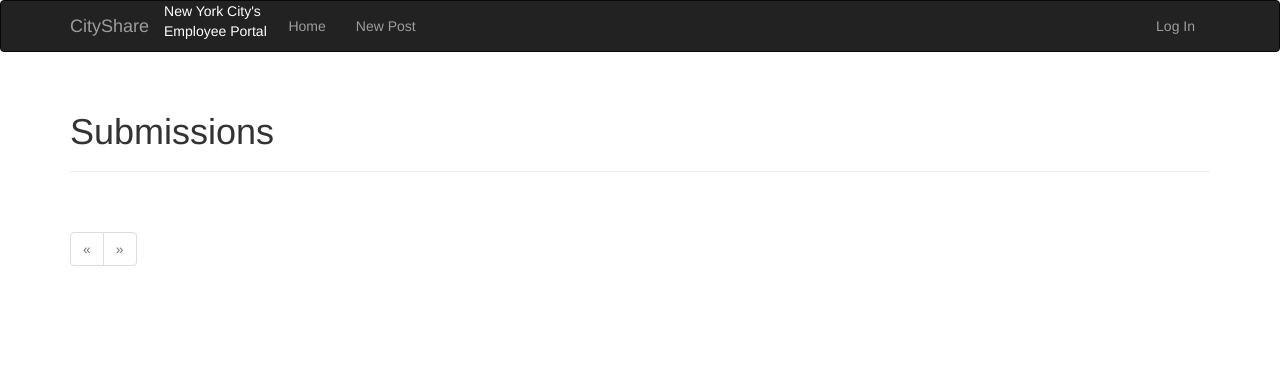
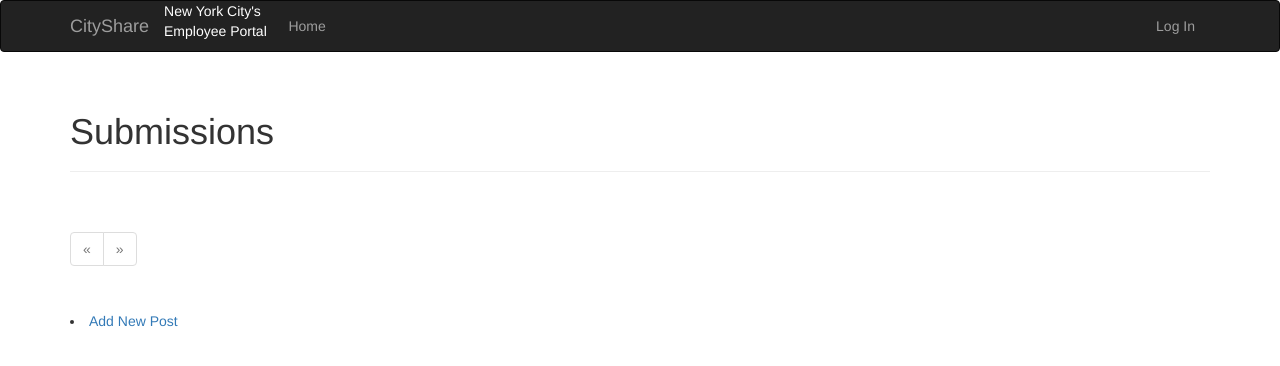
Before and after one commit to BrandonTang/intranet, a Flask app: page / in a window 1280 px wide. Shown: the top 366 px of the page. Run offline with Flask 2, Linux system fonts and the light colour scheme; data that the repository does not hold is empty; some libraries are stand-ins or nearby versions.

Commit message:
Removed from NavBar

```diff
--- a/app/templates/base.html
+++ b/app/templates/base.html
@@ -24,7 +24,6 @@
         <div class="navbar-collapse collapse">
             <ul class="nav navbar-nav">
                 <li><a href="{{ url_for('main.index') }}">Home</a></li>
-                <li><a href="{{ url_for('main.newpost') }}">New Post</a></li>
             </ul>
             <ul class="nav navbar-nav navbar-right">
                 {% if current_user.is_authenticated() %}
--- a/app/templates/index.html
+++ b/app/templates/index.html
@@ -12,4 +12,7 @@
 <div class="pagination">
     {{ macros.pagination_widget(pagination, '.index') }}
 </div>
+<div class="page-footer">
+    <li><a href="{{ url_for('main.newpost') }}">Add New Post</a></li>
+</div>
 {% endblock %}
```
